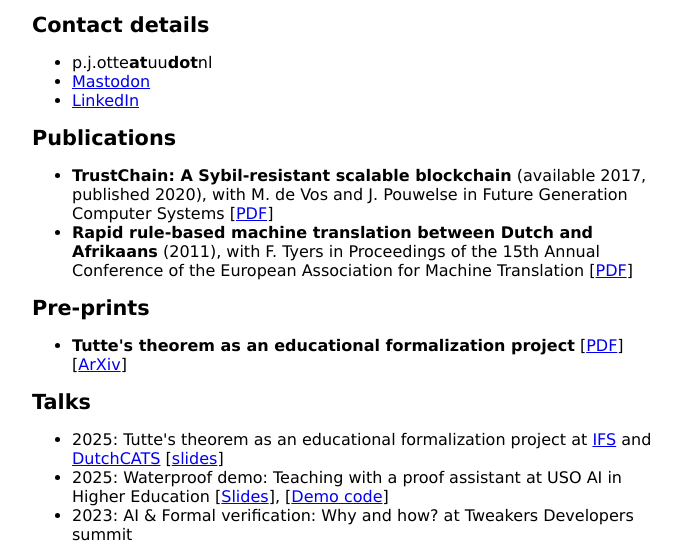
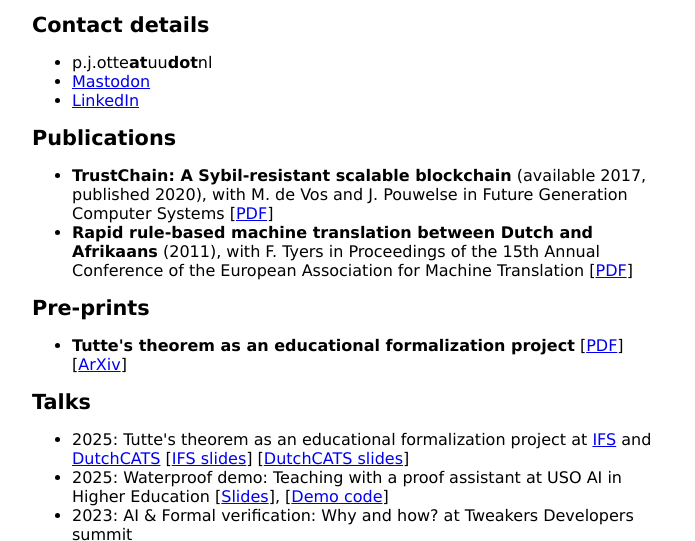
Before and after one commit to pimotte-agents/personalwebsite, a plain HTML site: page public/index.html in a window 1280 px wide. Shown: the part 248-789 px from the top of the page, without its empty margins (292-987 px from the left). Drawn offline with Linux system fonts and the light colour scheme.

Commit message:
DutchCATS slides

```diff
--- a/public/index.html
+++ b/public/index.html
@@ -50,7 +50,7 @@
         <section>
             <header>Talks</header>
             <ul>
-                <li>2025: Tutte's theorem as an educational formalization project at <a href="https://jcommelin.github.io/informal-formalization-seminar/">IFS</a> and <a href="https://dutchcats.github.io/">DutchCATS</a> [<a href="./pdf/tutte-edu-slides.pdf">slides</a>]</li>
+                <li>2025: Tutte's theorem as an educational formalization project at <a href="https://jcommelin.github.io/informal-formalization-seminar/">IFS</a> and <a href="https://dutchcats.github.io/">DutchCATS</a> [<a href="./pdf/tutte-edu-slides.pdf">IFS slides</a>] [<a href="./pdf/tutte-edu-dutchcats.pdf">DutchCATS slides</a>]</a></li>
                 <li>2025: Waterproof demo: Teaching with a proof assistant at USO AI in Higher Education [<a href="./pdf/wp-demo2024aiuu.pdf">Slides</a>], [<a href="./code/ai_talk.mv">Demo code</a>]</li>
                 <li>2023: AI & Formal verification: Why and how? at Tweakers Developers summit</li>
                 <li>2023: How AI will (not) change software development at Connect.frl and TEQnation</li>
```
Also changed, not shown: 1 other file.
